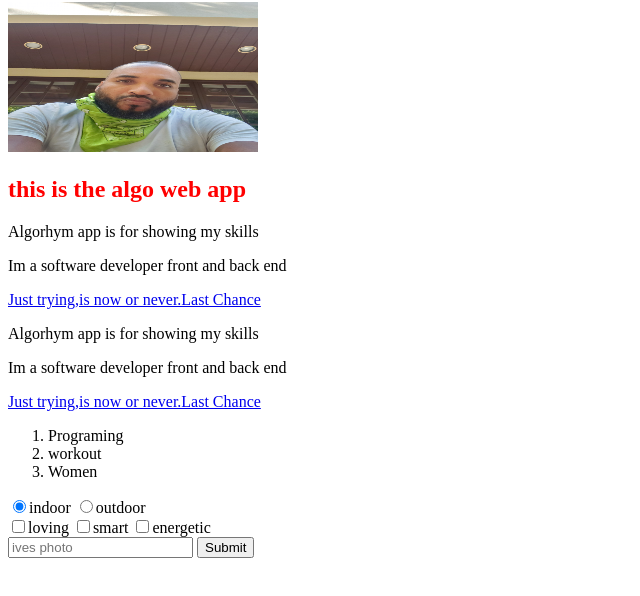
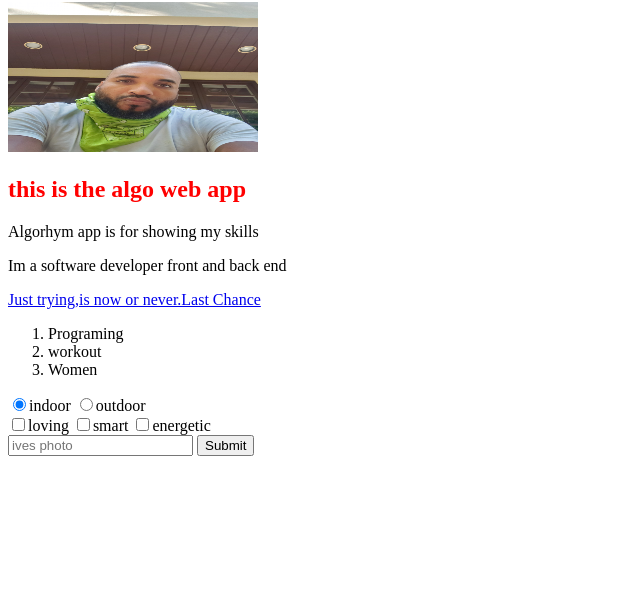
Before and after one commit to Ives-algorhym/Ives-algorhym.github.io, a plain HTML site: page index.html in a window 1280 px wide. Shown: the part 78-674 px from the top of the page, without its empty margins (0-640 px from the left). Drawn offline with Linux system fonts and the light colour scheme.

Commit message:
updating tags 2

```diff
--- a/index.html
+++ b/index.html
@@ -15,10 +15,10 @@
         <p>Algorhym app is for showing my skills</p>
         <p>Im a software developer front and back end</p>
 
-        <a href="www.nba.com">Just trying,is now or never.Last Chance</a><p>Algorhym app is for showing my skills</p>
-        <p>Im a software developer front and back end</p>
+        <a href="www.nba.com">Just trying,is now or never.Last Chance</a>
 
-        <a href="www.nba.com">Just trying,is now or never.Last Chance</a>
+
+
 
 		<ol>
 		 <li>Programing</li>
```
